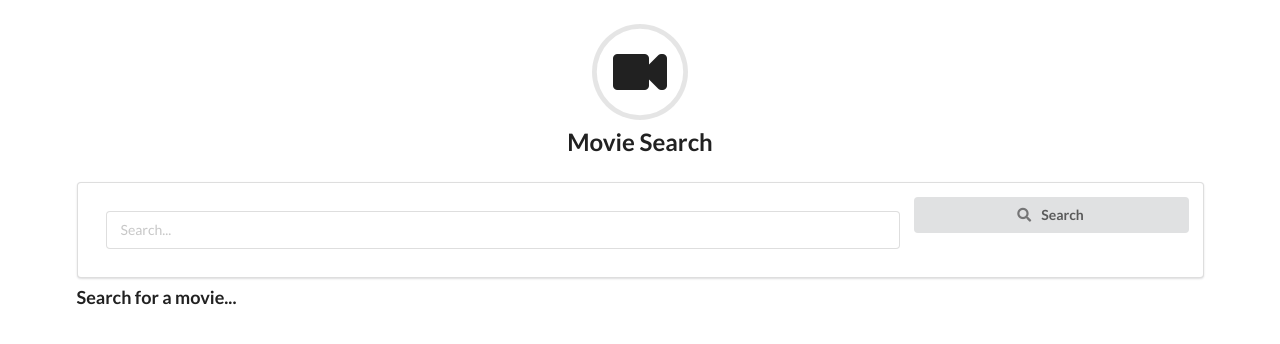
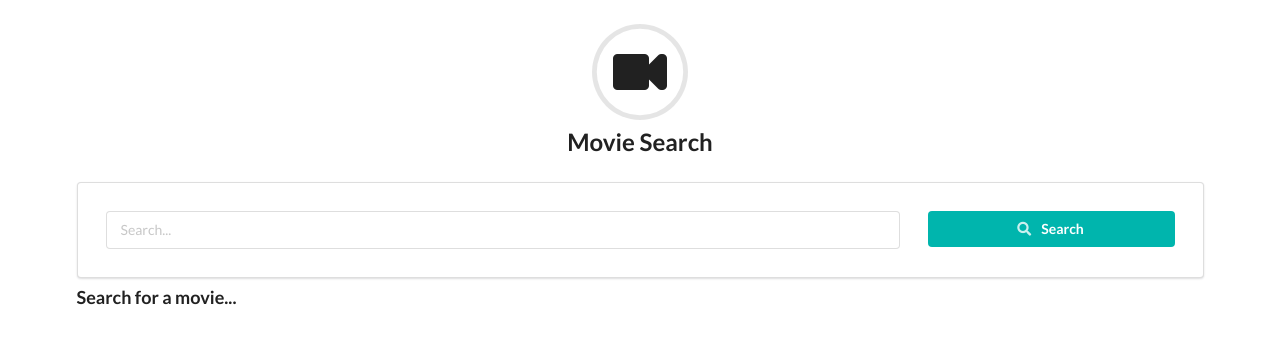
Before and after one commit to LeroyAdonis/movie-search, a React (Create React App) app: page / in a window 1280 px wide. Shown: the top 344 px of the page. Built offline with nearby package versions, Linux system fonts and the light colour scheme.

Commit message:
Changed search button colour

```diff
--- a/src/components/SearchBar.js
+++ b/src/components/SearchBar.js
@@ -23,8 +23,8 @@ class SearchBar extends Component {
                 placeholder="Search..."
               />
             </div>
-            <div className="four wide column npt">
-              <button class="fluid ui button">
+            <div className="four wide column">
+              <button class="fluid ui button teal">
                 <i onClick={this.onFormSubmit} className="ui icon search" />{" "}
                 Search
               </button>
```
